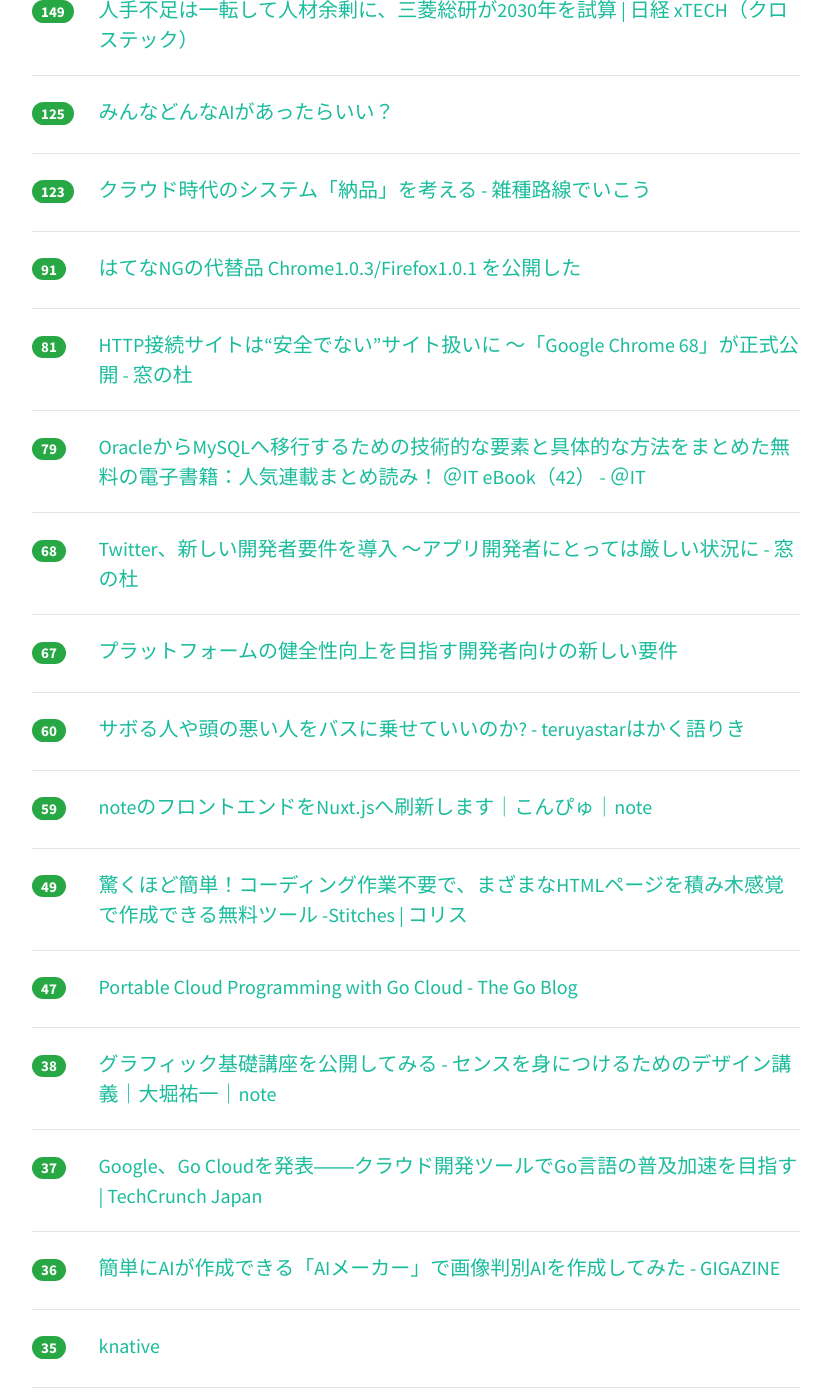
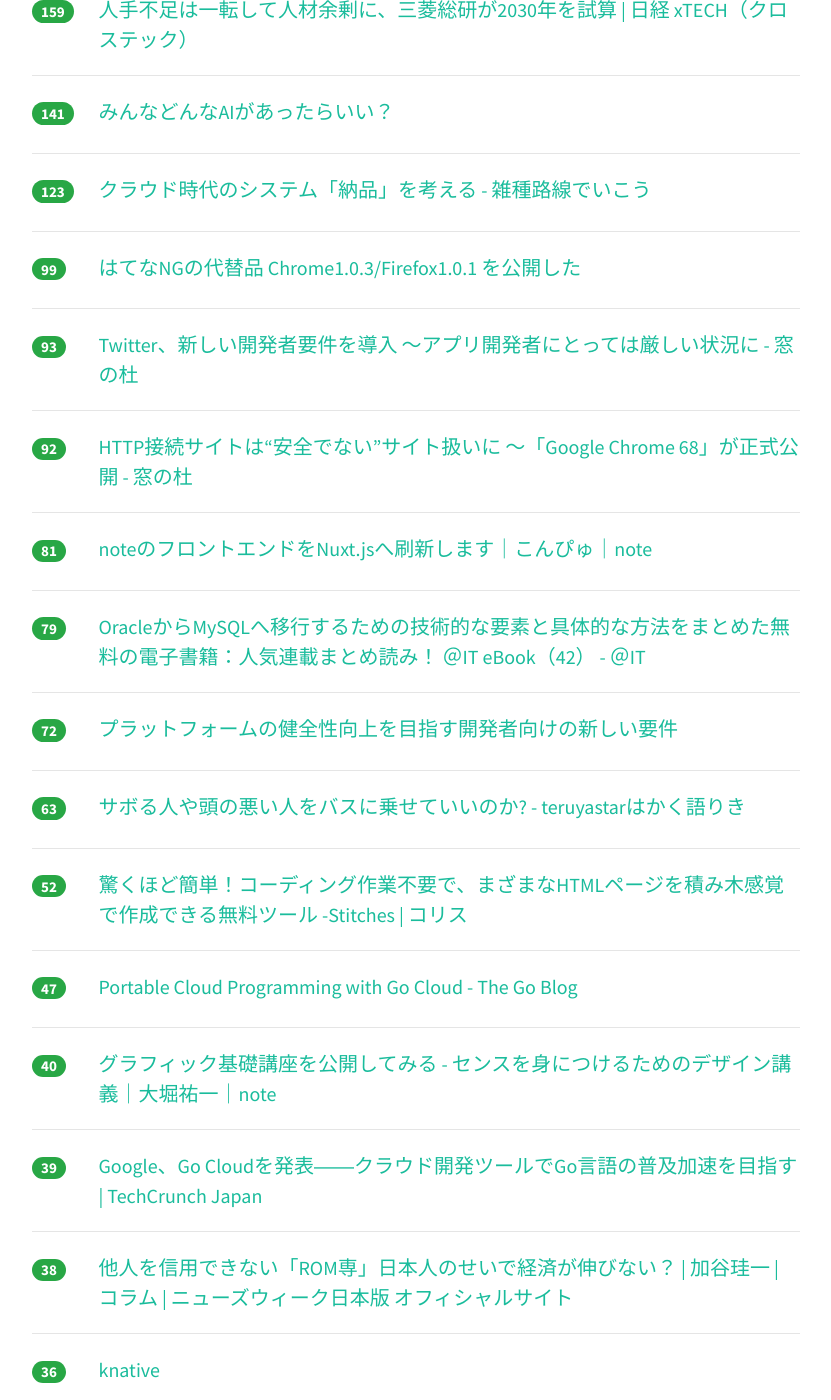
Before and after one commit to yatta47/hatena-matome-site, a Jekyll site: the page built from _posts/2018-07-25-hatena.md, in a window 1280 px wide and 1400 px high, scrolled down 1173 px. Shown: the whole window, without its empty margins (224-1055 px from the left). Built offline with Jekyll 4.4.1, drawn with Linux system fonts in a browser that asks for light colours; nearby versions of some CDN libraries; some of the changed text lies outside the part shown.

Commit message:
Updated 2018-07-25

```diff
--- a/_posts/2018-07-25-hatena.md
+++ b/_posts/2018-07-25-hatena.md
@@ -1,34 +1,44 @@
 ---
 layout: post
 title:  "2018-07-25 はてぶIT"
-date:   2018-07-25 18:02:17
+date:   2018-07-25 19:03:16
 tags: [it-hotentry]
 ---
-62 件のデータあり
+65 件のデータあり
 
 <hr><div class="row">
-<div class="col-1"><span class="badge badge-pill badge-success h2">390</span></div>
+<div class="col-1"><span class="badge badge-pill badge-success h2">425</span></div>
 <div class="col-11"><a href='http://www.itmedia.co.jp/news/articles/1807/25/news018.html' target='_blank'>“実写にしか見えない”3DCG女子高生「Saya」にそっくりな“本物の女性”　「正直、叩かれると思っていました」 (1/2) - ITmedia NEWS</a></div>
 </div>
 <hr>
 <div class="row">
-<div class="col-1"><span class="badge badge-pill badge-success h2">337</span></div>
+<div class="col-1"><span class="badge badge-pill badge-success h2">350</span></div>
 <div class="col-11"><a href='https://www.publickey1.jp/blog/18/googleserverless_containersgoogle_cloud_next_18.html' target='_blank'>［速報］Google、コンテナ実行環境をサーバレスで提供する「Serverless containers」発表。Google Cloud Next '18 － Publickey</a></div>
 </div>
 <hr>
 <div class="row">
-<div class="col-1"><span class="badge badge-pill badge-success h2">316</span></div>
+<div class="col-1"><span class="badge badge-pill badge-success h2">338</span></div>
 <div class="col-11"><a href='https://internet.watch.impress.co.jp/docs/news/1134577.html' target='_blank'>IPA「情報セキュリティ白書2018」PDF版の無料公開開始！　仮想通貨やIoTなどをテーマに解説 - INTERNET Watch</a></div>
 </div>
 <hr>
 <div class="row">
-<div class="col-1"><span class="badge badge-pill badge-success h2">226</span></div>
+<div class="col-1"><span class="badge badge-pill badge-success h2">236</span></div>
 <div class="col-11"><a href='https://www.publickey1.jp/blog/18/googlecloud_services_platformkubernetesistioapigeegoogle_cloud_next_18.html' target='_blank'>［速報］Google、新プラットフォーム「Cloud Services Platform」発表。Kubernetes、Istio、Apigeeなど統合しコンテナアプリケーション基盤に最適化。Go...</a></div>
 </div>
 <hr>
 <div class="row">
-<div class="col-1"><span class="badge badge-pill badge-success h2">194</span></div>
+<div class="col-1"><span class="badge badge-pill badge-success h2">200</span></div>
 <div class="col-11"><a href='http://jaco.udcp.info/entry/2018/07/25/043415' target='_blank'>最強のServerlessプラットフォーム？ Knative登場 - Cloud Penguins</a></div>
+</div>
+<hr>
+<div class="row">
+<div class="col-1"><span class="badge badge-pill badge-success h2">184</span></div>
+<div class="col-11"><a href='https://blogs.mcafee.jp/security-info-consolidated' target='_blank'>2018年版セキュリティ担当者が情報収集する際に見ておくべき資料・サイト80選</a></div>
+</div>
+<hr>
+<div class="row">
+<div class="col-1"><span class="badge badge-pill badge-success h2">183</span></div>
+<div class="col-11"><a href='https://ics.media/entry/18756' target='_blank'>VS Codeを極める！ MarkdownやGitにもオススメの拡張機能9選 - ICS MEDIA</a></div>
 </div>
 <hr>
 <div class="row">
@@ -37,22 +47,12 @@ tags: [it-hotentry]
 </div>
 <hr>
 <div class="row">
-<div class="col-1"><span class="badge badge-pill badge-success h2">155</span></div>
-<div class="col-11"><a href='https://ics.media/entry/18756' target='_blank'>VS Codeを極める！ MarkdownやGitにもオススメの拡張機能9選 - ICS MEDIA</a></div>
-</div>
-<hr>
-<div class="row">
-<div class="col-1"><span class="badge badge-pill badge-success h2">155</span></div>
-<div class="col-11"><a href='https://blogs.mcafee.jp/security-info-consolidated' target='_blank'>2018年版セキュリティ担当者が情報収集する際に見ておくべき資料・サイト80選</a></div>
-</div>
-<hr>
-<div class="row">
-<div class="col-1"><span class="badge badge-pill badge-success h2">149</span></div>
+<div class="col-1"><span class="badge badge-pill badge-success h2">159</span></div>
 <div class="col-11"><a href='https://tech.nikkeibp.co.jp/atcl/nxt/news/18/02089/' target='_blank'>人手不足は一転して人材余剰に、三菱総研が2030年を試算 | 日経 xTECH（クロステック）</a></div>
 </div>
 <hr>
 <div class="row">
-<div class="col-1"><span class="badge badge-pill badge-success h2">125</span></div>
+<div class="col-1"><span class="badge badge-pill badge-success h2">141</span></div>
 <div class="col-11"><a href='https://anond.hatelabo.jp/20180725083141' target='_blank'>みんなどんなAIがあったらいい？</a></div>
 </div>
 <hr>
@@ -62,13 +62,23 @@ tags: [it-hotentry]
 </div>
 <hr>
 <div class="row">
-<div class="col-1"><span class="badge badge-pill badge-success h2">91</span></div>
+<div class="col-1"><span class="badge badge-pill badge-success h2">99</span></div>
 <div class="col-11"><a href='https://anond.hatelabo.jp/20180725070806' target='_blank'>はてなNGの代替品 Chrome1.0.3/Firefox1.0.1 を公開した</a></div>
 </div>
 <hr>
 <div class="row">
+<div class="col-1"><span class="badge badge-pill badge-success h2">93</span></div>
+<div class="col-11"><a href='https://forest.watch.impress.co.jp/docs/news/1134674.html' target='_blank'>Twitter、新しい開発者要件を導入 ～アプリ開発者にとっては厳しい状況に - 窓の杜</a></div>
+</div>
+<hr>
+<div class="row">
+<div class="col-1"><span class="badge badge-pill badge-success h2">92</span></div>
+<div class="col-11"><a href='https://forest.watch.impress.co.jp/docs/news/1134616.html' target='_blank'>HTTP接続サイトは“安全でない”サイト扱いに ～「Google Chrome 68」が正式公開 - 窓の杜</a></div>
+</div>
+<hr>
+<div class="row">
 <div class="col-1"><span class="badge badge-pill badge-success h2">81</span></div>
-<div class="col-11"><a href='https://forest.watch.impress.co.jp/docs/news/1134616.html' target='_blank'>HTTP接続サイトは“安全でない”サイト扱いに ～「Google Chrome 68」が正式公開 - 窓の杜</a></div>
+<div class="col-11"><a href='https://note.mu/konpyu/n/n9b7bf4343514' target='_blank'>noteのフロントエンドをNuxt.jsへ刷新します｜こんぴゅ｜note</a></div>
 </div>
 <hr>
 <div class="row">
@@ -77,27 +87,17 @@ tags: [it-hotentry]
 </div>
 <hr>
 <div class="row">
-<div class="col-1"><span class="badge badge-pill badge-success h2">68</span></div>
-<div class="col-11"><a href='https://forest.watch.impress.co.jp/docs/news/1134674.html' target='_blank'>Twitter、新しい開発者要件を導入 ～アプリ開発者にとっては厳しい状況に - 窓の杜</a></div>
-</div>
-<hr>
-<div class="row">
-<div class="col-1"><span class="badge badge-pill badge-success h2">67</span></div>
+<div class="col-1"><span class="badge badge-pill badge-success h2">72</span></div>
 <div class="col-11"><a href='https://blog.twitter.com/developer/ja_jp/topics/tools/2018/jp-new-developer-requirements-to-protect-our-platform.html' target='_blank'>プラットフォームの健全性向上を目指す開発者向けの新しい要件</a></div>
 </div>
 <hr>
 <div class="row">
-<div class="col-1"><span class="badge badge-pill badge-success h2">60</span></div>
+<div class="col-1"><span class="badge badge-pill badge-success h2">63</span></div>
 <div class="col-11"><a href='https://teruyastar.hatenablog.com/entry/2018/07/25/043423' target='_blank'>サボる人や頭の悪い人をバスに乗せていいのか? - teruyastarはかく語りき</a></div>
 </div>
 <hr>
 <div class="row">
-<div class="col-1"><span class="badge badge-pill badge-success h2">59</span></div>
-<div class="col-11"><a href='https://note.mu/konpyu/n/n9b7bf4343514' target='_blank'>noteのフロントエンドをNuxt.jsへ刷新します｜こんぴゅ｜note</a></div>
-</div>
-<hr>
-<div class="row">
-<div class="col-1"><span class="badge badge-pill badge-success h2">49</span></div>
+<div class="col-1"><span class="badge badge-pill badge-success h2">52</span></div>
 <div class="col-11"><a href='https://coliss.com/articles/build-websites/operation/work/html-template-generator-stitches.html' target='_blank'>驚くほど簡単！コーディング作業不要で、まざまなHTMLページを積み木感覚で作成できる無料ツール -Stitches | コリス</a></div>
 </div>
 <hr>
@@ -107,28 +107,28 @@ tags: [it-hotentry]
 </div>
 <hr>
 <div class="row">
-<div class="col-1"><span class="badge badge-pill badge-success h2">38</span></div>
+<div class="col-1"><span class="badge badge-pill badge-success h2">40</span></div>
 <div class="col-11"><a href='https://note.mu/holly/n/n8738ff8e0113' target='_blank'>グラフィック基礎講座を公開してみる - センスを身につけるためのデザイン講義｜大堀祐一｜note</a></div>
 </div>
 <hr>
 <div class="row">
-<div class="col-1"><span class="badge badge-pill badge-success h2">37</span></div>
+<div class="col-1"><span class="badge badge-pill badge-success h2">39</span></div>
 <div class="col-11"><a href='https://jp.techcrunch.com/2018/07/25/2018-07-24-google-wants-go-to-become-the-go-to-language-for-writing-cloud-apps/' target='_blank'>Google、Go Cloudを発表――クラウド開発ツールでGo言語の普及加速を目指す | TechCrunch Japan</a></div>
+</div>
+<hr>
+<div class="row">
+<div class="col-1"><span class="badge badge-pill badge-success h2">38</span></div>
+<div class="col-11"><a href='https://www.newsweekjapan.jp/kaya/2018/07/rom.php' target='_blank'>他人を信用できない「ROM専」日本人のせいで経済が伸びない？ | 加谷珪一 | コラム | ニューズウィーク日本版 オフィシャルサイト</a></div>
+</div>
+<hr>
+<div class="row">
+<div class="col-1"><span class="badge badge-pill badge-success h2">36</span></div>
+<div class="col-11"><a href='https://cloud.google.com/knative/' target='_blank'>knative</a></div>
 </div>
 <hr>
 <div class="row">
 <div class="col-1"><span class="badge badge-pill badge-success h2">36</span></div>
 <div class="col-11"><a href='https://gigazine.net/news/20180725-ai-maker/' target='_blank'>簡単にAIが作成できる「AIメーカー」で画像判別AIを作成してみた - GIGAZINE</a></div>
-</div>
-<hr>
-<div class="row">
-<div class="col-1"><span class="badge badge-pill badge-success h2">35</span></div>
-<div class="col-11"><a href='https://cloud.google.com/knative/' target='_blank'>knative</a></div>
-</div>
-<hr>
-<div class="row">
-<div class="col-1"><span class="badge badge-pill badge-success h2">34</span></div>
-<div class="col-11"><a href='https://www.newsweekjapan.jp/kaya/2018/07/rom.php' target='_blank'>他人を信用できない「ROM専」日本人のせいで経済が伸びない？ | 加谷珪一 | コラム | ニューズウィーク日本版 オフィシャルサイト</a></div>
 </div>
 <hr>
 <div class="row">
@@ -139,6 +139,11 @@ tags: [it-hotentry]
 <div class="row">
 <div class="col-1"><span class="badge badge-pill badge-success h2">31</span></div>
 <div class="col-11"><a href='http://jaco.udcp.info/entry/2018/07/25/053514' target='_blank'>最強のServerlessプラットフォーム？ Knativeを動かしてみるぞい - Cloud Penguins</a></div>
+</div>
+<hr>
+<div class="row">
+<div class="col-1"><span class="badge badge-pill badge-success h2">31</span></div>
+<div class="col-11"><a href='https://tech.nikkeibp.co.jp/atcl/nxt/news/18/02098/' target='_blank'>グーグルがオンプレミス参入、Kubernetesベースの「GKE On-Prem」を発表 | 日経 xTECH（クロステック）</a></div>
 </div>
 <hr>
 <div class="row">
@@ -153,12 +158,17 @@ tags: [it-hotentry]
 <hr>
 <div class="row">
 <div class="col-1"><span class="badge badge-pill badge-success h2">28</span></div>
-<div class="col-11"><a href='https://tech.nikkeibp.co.jp/atcl/nxt/news/18/02098/' target='_blank'>グーグルがオンプレミス参入、Kubernetesベースの「GKE On-Prem」を発表 | 日経 xTECH（クロステック）</a></div>
+<div class="col-11"><a href='http://www.itmedia.co.jp/news/articles/1807/25/news052.html' target='_blank'>Apple、「MacBook Pro（2018）」のサーマルスロットリング修正OSアップデート公開 - ITmedia NEWS</a></div>
 </div>
 <hr>
 <div class="row">
-<div class="col-1"><span class="badge badge-pill badge-success h2">27</span></div>
-<div class="col-11"><a href='http://www.itmedia.co.jp/news/articles/1807/25/news052.html' target='_blank'>Apple、「MacBook Pro（2018）」のサーマルスロットリング修正OSアップデート公開 - ITmedia NEWS</a></div>
+<div class="col-1"><span class="badge badge-pill badge-success h2">26</span></div>
+<div class="col-11"><a href='https://tech.nikkeibp.co.jp/atcl/nxt/column/18/00001/00786/' target='_blank'>産総研を襲った謎の手口、セキュリティ対策に新たな教訓 | 日経 xTECH（クロステック）</a></div>
+</div>
+<hr>
+<div class="row">
+<div class="col-1"><span class="badge badge-pill badge-success h2">26</span></div>
+<div class="col-11"><a href='http://www.itmedia.co.jp/enterprise/articles/1807/25/news062.html' target='_blank'>全てのHTTPサイトに「保護されていません」の警告、「Chrome 68」リリース - ITmedia エンタープライズ</a></div>
 </div>
 <hr>
 <div class="row">
@@ -168,22 +178,22 @@ tags: [it-hotentry]
 <hr>
 <div class="row">
 <div class="col-1"><span class="badge badge-pill badge-success h2">25</span></div>
-<div class="col-11"><a href='https://tech.nikkeibp.co.jp/atcl/nxt/column/18/00001/00786/' target='_blank'>産総研を襲った謎の手口、セキュリティ対策に新たな教訓 | 日経 xTECH（クロステック）</a></div>
-</div>
-<hr>
-<div class="row">
-<div class="col-1"><span class="badge badge-pill badge-success h2">24</span></div>
 <div class="col-11"><a href='https://forbesjapan.com/articles/detail/22215' target='_blank'>キンドルに「献本機能」が登場、電子書籍の無料配布が可能に | Forbes JAPAN（フォーブス ジャパン）</a></div>
-</div>
-<hr>
-<div class="row">
-<div class="col-1"><span class="badge badge-pill badge-success h2">24</span></div>
-<div class="col-11"><a href='http://www.itmedia.co.jp/enterprise/articles/1807/25/news062.html' target='_blank'>全てのHTTPサイトに「保護されていません」の警告、「Chrome 68」リリース - ITmedia エンタープライズ</a></div>
 </div>
 <hr>
 <div class="row">
 <div class="col-1"><span class="badge badge-pill badge-success h2">22</span></div>
 <div class="col-11"><a href='https://enterprisezine.jp/article/detail/10939' target='_blank'>セキュリティ・キャンプで人生が変わった、「官製ハッカー」が目指す「その先」―アクティブディフェンス研究所 忠鉢洋輔さん (1/3)：EnterpriseZine（エンタープライズジン）</a></div>
+</div>
+<hr>
+<div class="row">
+<div class="col-1"><span class="badge badge-pill badge-success h2">22</span></div>
+<div class="col-11"><a href='http://www.itmedia.co.jp/news/articles/1807/25/news086.html' target='_blank'>文章の「自動要約ツール」、ユーザーローカルが無償提供 - ITmedia NEWS</a></div>
+</div>
+<hr>
+<div class="row">
+<div class="col-1"><span class="badge badge-pill badge-success h2">21</span></div>
+<div class="col-11"><a href='http://www.tokyo-np.co.jp/s/article/2018072501001286.html' target='_blank'>東京新聞:経産省ＨＰに「警告」表示　閲覧ソフト「クローム」最新版で:経済(TOKYO Web)</a></div>
 </div>
 <hr>
 <div class="row">
@@ -212,18 +222,13 @@ tags: [it-hotentry]
 </div>
 <hr>
 <div class="row">
-<div class="col-1"><span class="badge badge-pill badge-success h2">17</span></div>
-<div class="col-11"><a href='https://japan.cnet.com/article/35122975/' target='_blank'>グーグル、「G Suite」をAIでさらに強化--「Hangouts Chat」のスマートリプライなど - CNET Japan</a></div>
+<div class="col-1"><span class="badge badge-pill badge-success h2">18</span></div>
+<div class="col-11"><a href='https://repl.info/archives/2117/' target='_blank'>Knativeのオートスケール機能をminikubeで試したメモ – repl.info</a></div>
 </div>
 <hr>
 <div class="row">
-<div class="col-1"><span class="badge badge-pill badge-success h2">16</span></div>
-<div class="col-11"><a href='https://cloudplatform.googleblog.com/2018/07/cloud-services-platform-bringing-the-best-of-the-cloud-to-you.html' target='_blank'>Google Cloud Platform Blog: Cloud Services Platform: bringing the best of the cloud to you</a></div>
-</div>
-<hr>
-<div class="row">
-<div class="col-1"><span class="badge badge-pill badge-success h2">16</span></div>
-<div class="col-11"><a href='http://www.tokyo-np.co.jp/s/article/2018072501001286.html' target='_blank'>東京新聞:経産省ＨＰに「警告」表示　閲覧ソフト「クローム」最新版で:経済(TOKYO Web)</a></div>
+<div class="col-1"><span class="badge badge-pill badge-success h2">17</span></div>
+<div class="col-11"><a href='https://japan.cnet.com/article/35122975/' target='_blank'>グーグル、「G Suite」をAIでさらに強化--「Hangouts Chat」のスマートリプライなど - CNET Japan</a></div>
 </div>
 <hr>
 <div class="row">
@@ -233,17 +238,22 @@ tags: [it-hotentry]
 <hr>
 <div class="row">
 <div class="col-1"><span class="badge badge-pill badge-success h2">15</span></div>
-<div class="col-11"><a href='https://speakerdeck.com/masashisalvador57f/isariamufalsedetagou-zao' target='_blank'>イーサリアムのデータ構造 - Speaker Deck</a></div>
+<div class="col-11"><a href='https://cloudplatform.googleblog.com/2018/07/cloud-services-platform-bringing-the-best-of-the-cloud-to-you.html' target='_blank'>Google Cloud Platform Blog: Cloud Services Platform: bringing the best of the cloud to you</a></div>
 </div>
 <hr>
 <div class="row">
 <div class="col-1"><span class="badge badge-pill badge-success h2">15</span></div>
-<div class="col-11"><a href='https://repl.info/archives/2117/' target='_blank'>Knativeのオートスケール機能をminikubeで試したメモ – repl.info</a></div>
+<div class="col-11"><a href='https://speakerdeck.com/masashisalvador57f/isariamufalsedetagou-zao' target='_blank'>イーサリアムのデータ構造 - Speaker Deck</a></div>
 </div>
 <hr>
 <div class="row">
 <div class="col-1"><span class="badge badge-pill badge-success h2">14</span></div>
 <div class="col-11"><a href='https://cloudplatform.googleblog.com/2018/07/bringing-the-best-of-serverless-to-you.html' target='_blank'>Google Cloud Platform Blog: Bringing the best of serverless to you</a></div>
+</div>
+<hr>
+<div class="row">
+<div class="col-1"><span class="badge badge-pill badge-success h2">14</span></div>
+<div class="col-11"><a href='https://synodos.jp/education/21888' target='_blank'>ビルゲイツやザッカーバーグは救世主なのか、それとも破壊者なのか？――教育政策における新たな利益団体の話 / 畠山勝太 / 国際教育開発 | SYNODOS -シノドス-</a></div>
 </div>
 <hr>
 <div class="row">
@@ -263,11 +273,6 @@ tags: [it-hotentry]
 <hr>
 <div class="row">
 <div class="col-1"><span class="badge badge-pill badge-success h2">13</span></div>
-<div class="col-11"><a href='https://synodos.jp/education/21888' target='_blank'>ビルゲイツやザッカーバーグは救世主なのか、それとも破壊者なのか？――教育政策における新たな利益団体の話 / 畠山勝太 / 国際教育開発 | SYNODOS -シノドス-</a></div>
-</div>
-<hr>
-<div class="row">
-<div class="col-1"><span class="badge badge-pill badge-success h2">13</span></div>
 <div class="col-11"><a href='https://qiita.com/kter/items/9663457d4d27a3941655' target='_blank'>AWS CLIでMFAを使う</a></div>
 </div>
 <hr>
@@ -282,8 +287,18 @@ tags: [it-hotentry]
 </div>
 <hr>
 <div class="row">
+<div class="col-1"><span class="badge badge-pill badge-success h2">12</span></div>
+<div class="col-11"><a href='http://www.itmedia.co.jp/news/articles/1807/25/news068.html' target='_blank'>「LINEの会話、韓国の会社に見られる」誤情報拡散　LINE「トークルーム情報」を改めて説明 - ITmedia NEWS</a></div>
+</div>
+<hr>
+<div class="row">
 <div class="col-1"><span class="badge badge-pill badge-success h2">11</span></div>
 <div class="col-11"><a href='https://qiita.com/fukudata/items/ca91edfa6cf905e6f7d2' target='_blank'>[Spring]同期並列処理で@AsyncとDeferredResultを使ってみた</a></div>
+</div>
+<hr>
+<div class="row">
+<div class="col-1"><span class="badge badge-pill badge-success h2">11</span></div>
+<div class="col-11"><a href='https://pc.watch.impress.co.jp/docs/article/980725/win98_2.htm' target='_blank'>Windows 98発売レポート　ソフマップ1号店Chicago編</a></div>
 </div>
 <hr>
 <div class="row">
@@ -307,12 +322,12 @@ tags: [it-hotentry]
 </div>
 <hr>
 <div class="row">
-<div class="col-1"><span class="badge badge-pill badge-success h2">4</span></div>
+<div class="col-1"><span class="badge badge-pill badge-success h2">5</span></div>
 <div class="col-11"><a href='http://rskull.hateblo.jp/entry/2018/07/25/154022' target='_blank'>ReactNative アップグレード対応 v0.52 -> v0.56 - 個性は次々死んでいく</a></div>
 </div>
 <hr>
 <div class="row">
-<div class="col-1"><span class="badge badge-pill badge-success h2">3</span></div>
-<div class="col-11"><a href='http://www.itmedia.co.jp/news/articles/1807/25/news086.html' target='_blank'>文章の「自動要約ツール」、ユーザーローカルが無償提供 - ITmedia NEWS</a></div>
+<div class="col-1"><span class="badge badge-pill badge-success h2">5</span></div>
+<div class="col-11"><a href='https://www.m3tech.blog/entry/2018/07/25/162459' target='_blank'>なぜfoldRightが美しいのか - エムスリーテックブログ</a></div>
 </div>
 <hr>
```
